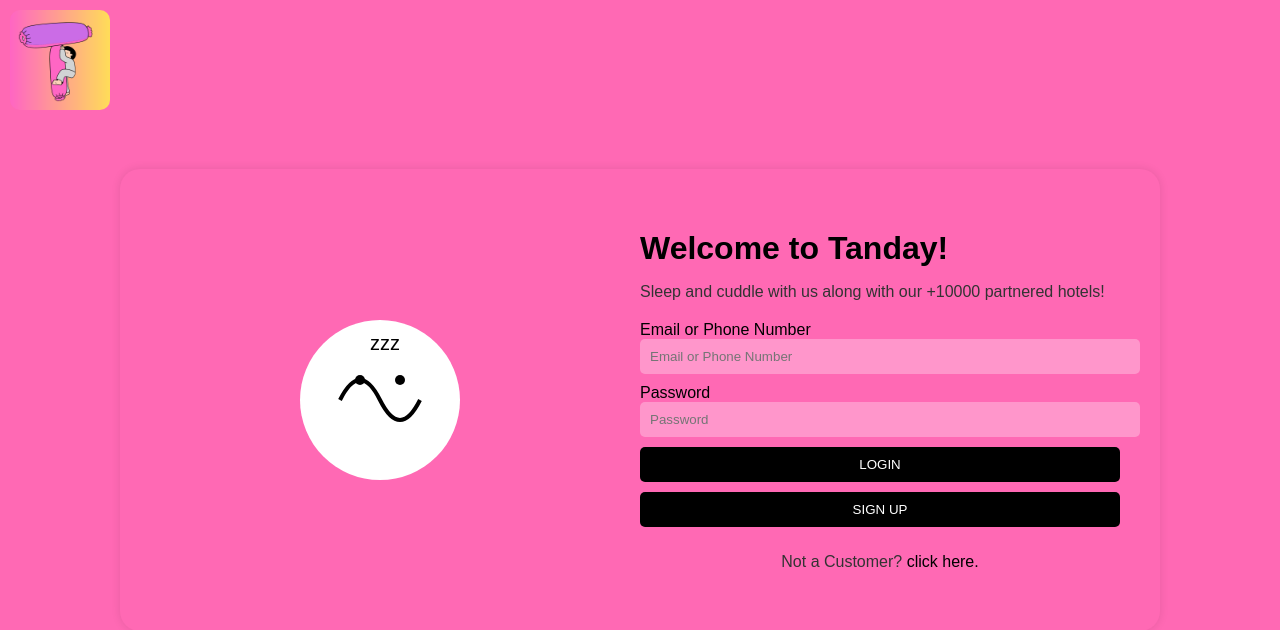
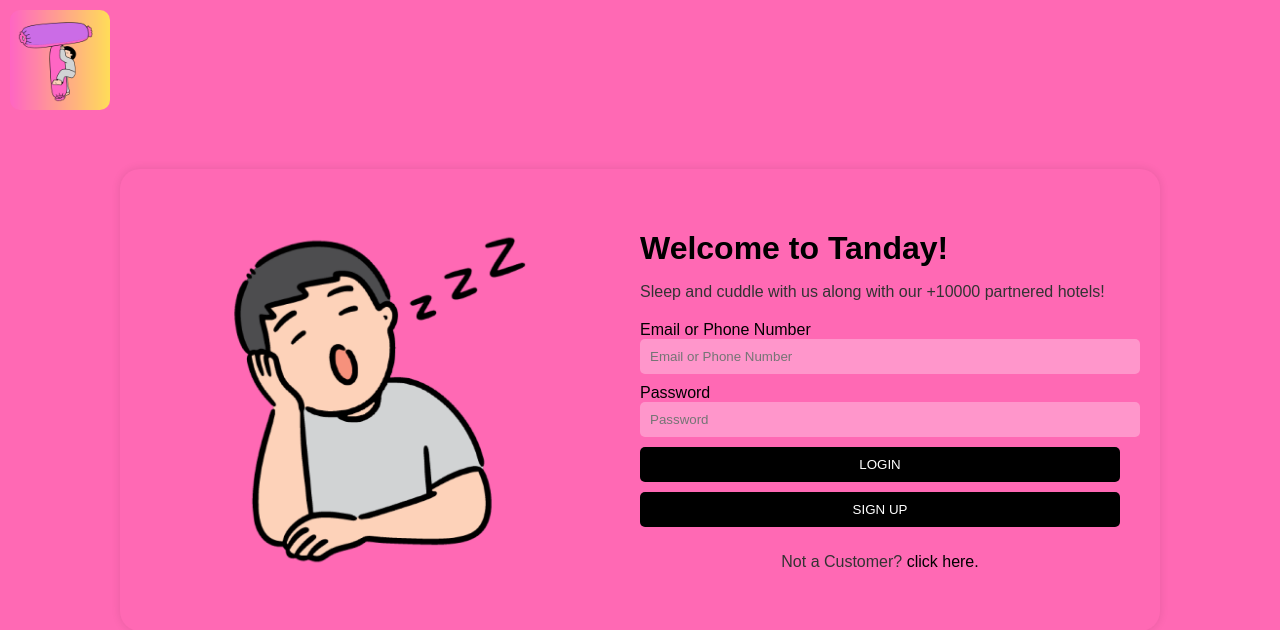
Before and after one commit to ohpie69/Tanday, a Django app: page /login/ in a window 1280 px wide. Shown: the top 630 px of the page. Run offline with Django 5.2, Linux system fonts and the light colour scheme.

Commit message:
LOGIN done (AGAIN)

```diff
--- a/TandayApp/api/templates/login.html
+++ b/TandayApp/api/templates/login.html
@@ -82,13 +82,7 @@
     <img src="{% static 'logo.png' %}" alt="Logo" class="logo">
     <div class="container">
         <div class="left-side">
-            <svg width="200" height="200" viewBox="0 0 200 200">
-                <circle cx="100" cy="100" r="80" fill="#fff"/>
-                <path d="M60,100 Q80,60 100,100 Q120,140 140,100" stroke="#000" stroke-width="4" fill="none"/>
-                <circle cx="80" cy="80" r="5" fill="#000"/>
-                <circle cx="120" cy="80" r="5" fill="#000"/>
-                <text x="90" y="50" font-family="Arial" font-size="20" fill="#000">zzz</text>
-            </svg>
+            <img src="{% static 'sleep.png' %}" alt="Sleep Image" width="350" height="350">
         </div>
         <div class="right-side">
             <h1>Welcome to Tanday!</h1>
```
Also changed, not shown: TandayApp/api/static/sleep.png (added), TandayApp/db.sqlite3.
